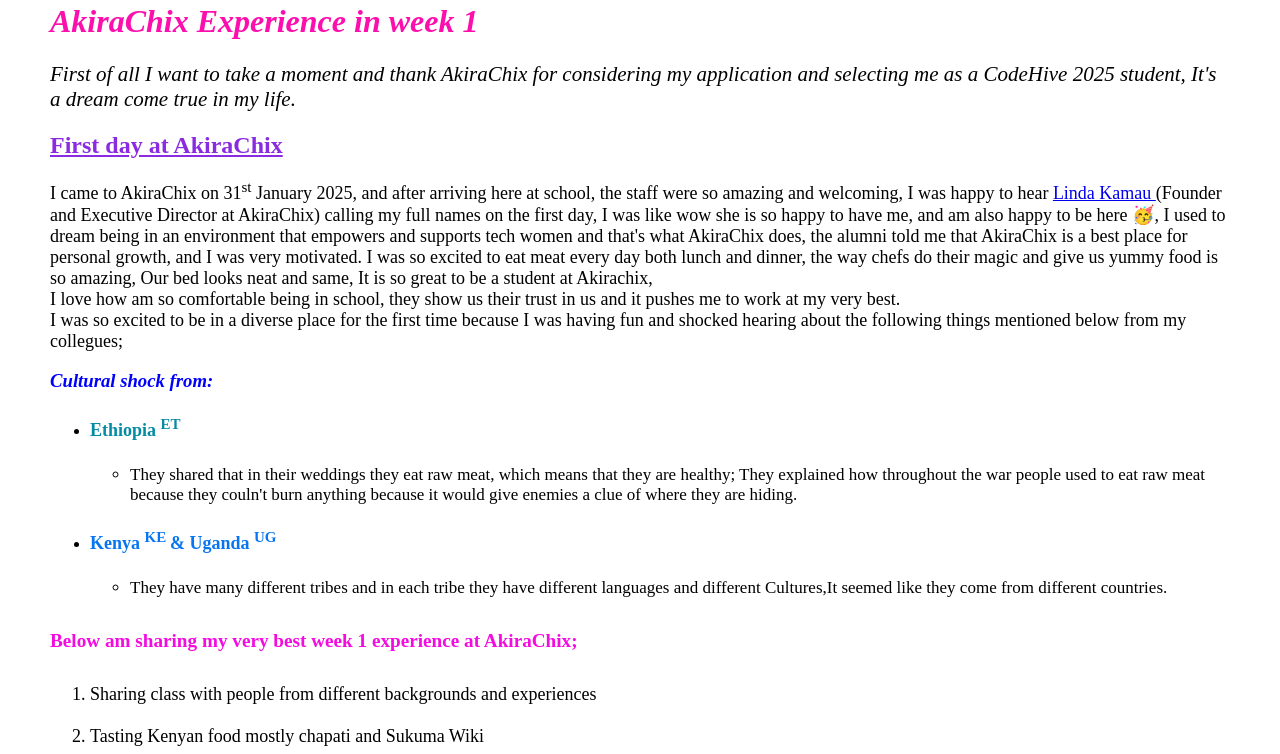
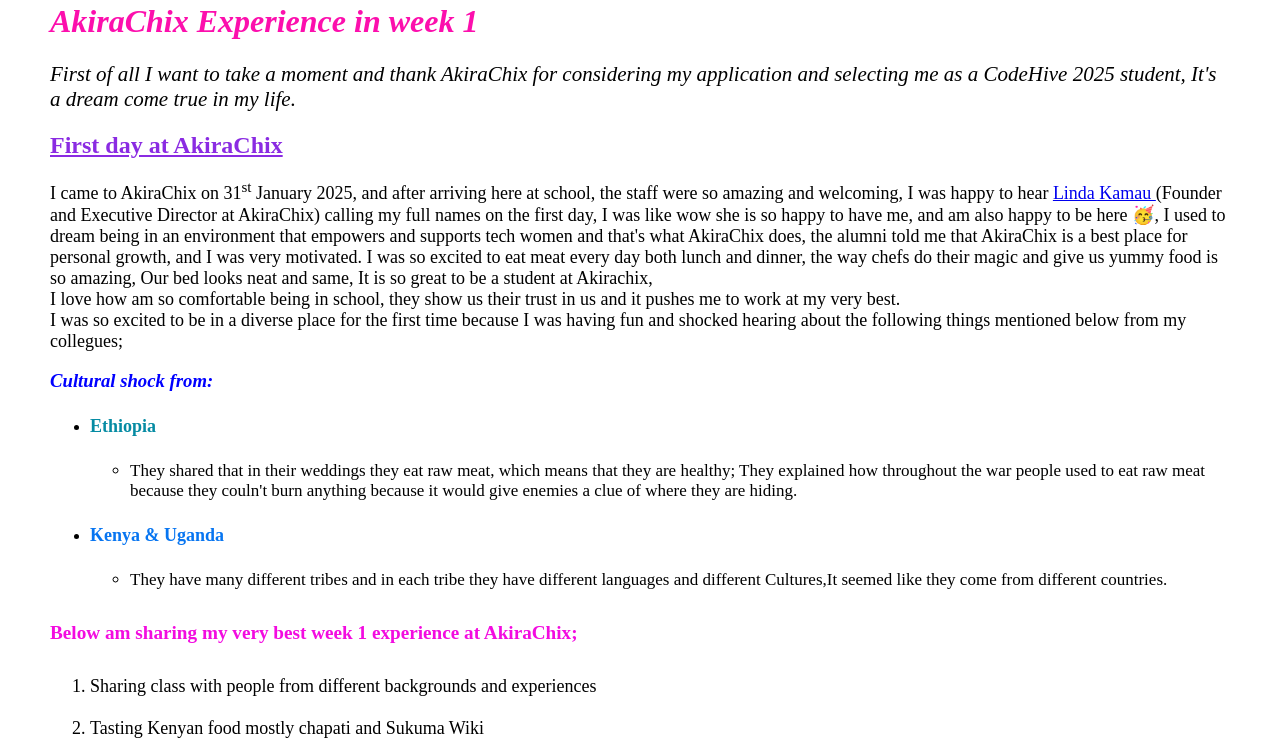
Before and after one commit to kevineumutoni/My-Experience, a plain HTML site: page index.html in a window 1280 px wide. Shown: the part 46-800 px from the top of the page. Drawn offline with Linux system fonts and the light colour scheme.

Commit message:
First HTML web page

```diff
--- a/index.html
+++ b/index.html
@@ -6,7 +6,7 @@
     <title>Kevine's Experience</title>
 </head>
 <body style="margin-left: 50px; margin-right: 50px;">
-    <img src="images/bWFpbi9ha2lyYWNoaXgtbG9nby5wbmc=.png">
+    <img src="images/bWFpbi9ha2lyYWNoaXgtbG9nby5wbmc=.png " style="width: 50 px; height: 100px;">
     <!-- Markup codes for header part of the body-->
     <h1 style="color: rgb(252, 15, 173);"><i>AkiraChix Experience in week 1 </i></h1>
     <span style="font-size:21px; font-style:oblique;">First of all I want to take a moment and thank AkiraChix for considering my application and selecting me as a CodeHive 2025 student, It's a dream come true in my life. </span>
@@ -21,13 +21,13 @@
     <!-- starting the unordered lists -->
     <h3 style="color: blue; font-style:oblique">Cultural shock from:  </h3>
     <ul>
-        <li><h4 style="color: rgb(5, 139, 163);font-size:large;">Ethiopia  <sup>ET</sup> </h4> </li>
+        <li><h4 style="color: rgb(5, 139, 163);font-size:large;">Ethiopia   </h4> </li>
 
         <p> <ul>
                 <li style="font-size: 17px;">They shared that in their weddings they eat raw meat, which means that they are healthy; They explained how throughout the war people used to eat raw meat because they couln't burn anything because it would give enemies a clue of where they are hiding.</li>
             </ul>
         </p>
-        <li><h4 style="color: rgb(7, 117, 241); font-size:large">Kenya <sup> KE </sup> & Uganda <sup> UG </sup></h4></li>
+        <li><h4 style="color: rgb(7, 117, 241); font-size:large">Kenya  & Uganda </h4></li>
         <p>
             <ul>
             <li style="font-size: 17px;">They have many different tribes and in each tribe they have different languages and different Cultures,It seemed like they come from different countries.</li> </ul></p>
```
